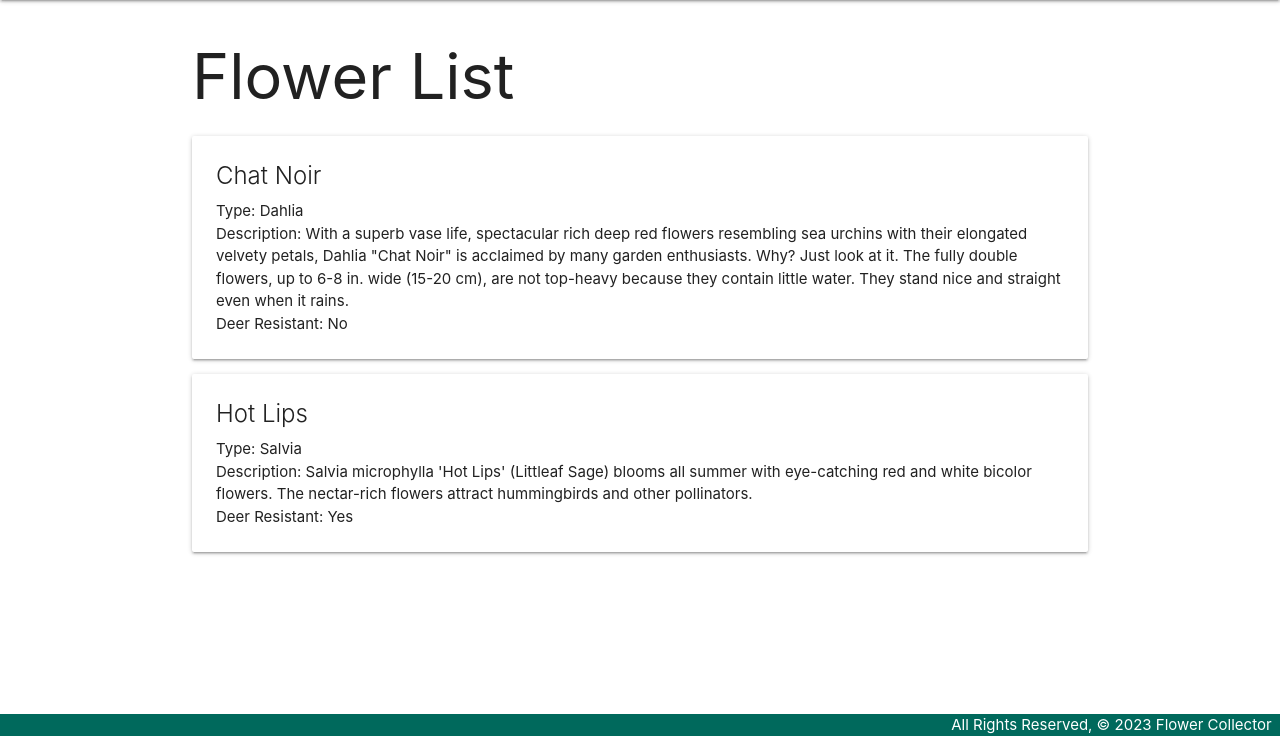
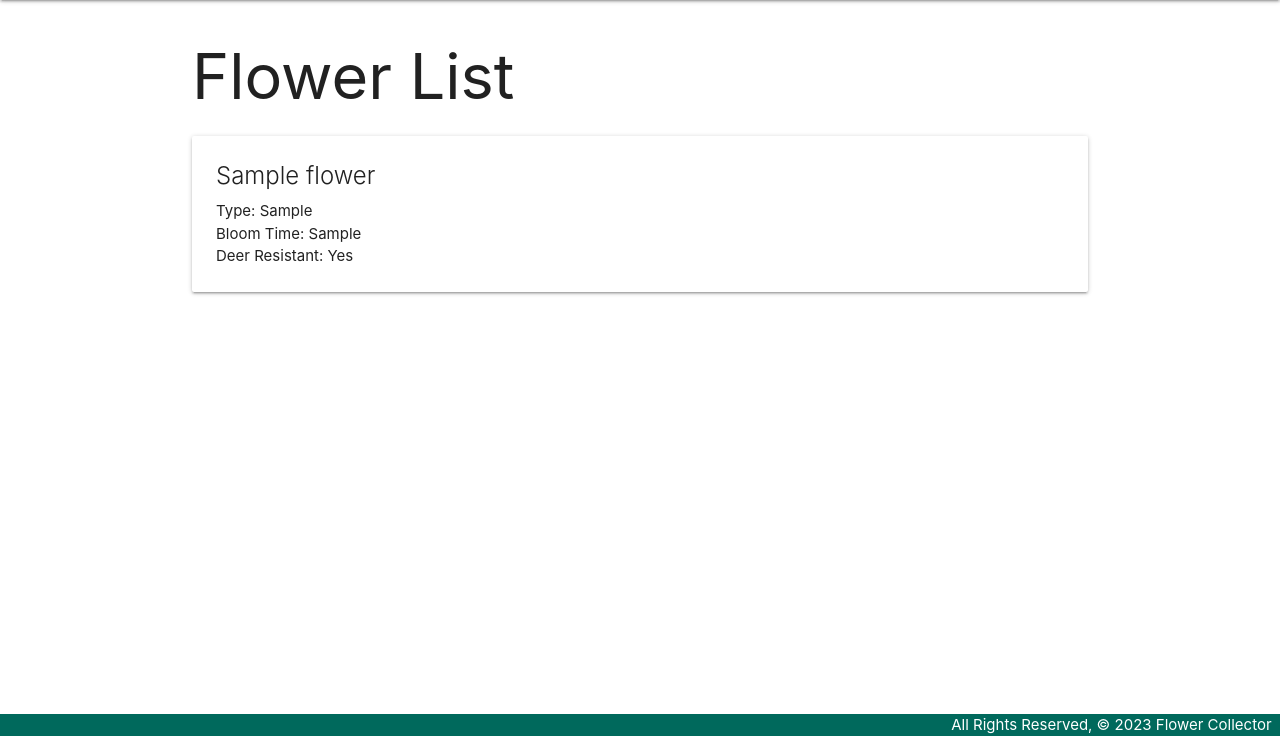
Before and after one commit to SaidNivek/flowercollector, a Django app: page /flowers/ in a window 1280 px wide. Shown: the part 64-800 px from the top of the page. Run offline with Django 4.2, Linux system fonts and the light colour scheme; tables that the repository leaves empty hold one stand-in row (values such as "Sample post").

Commit message:
Update flowers/index.html to reflect Flower model

```diff
--- a/main_app/templates/flowers/index.html
+++ b/main_app/templates/flowers/index.html
@@ -7,8 +7,8 @@
   <div class="card">
     <div class="card-content">
       <span class="card-title">{{ flower.name }}</span>
-      <p>Type: {{ flower.type }}</p>
-      <p>Description: {{ flower.description }}</p>
+      <p>Type: {{ flower.plantType }}</p>
+      <p>Bloom Time: {{ flower.bloom }}</p>
       {% if flower.deerResistant %}
         <p>Deer Resistant: Yes</p>
       {% else %}
--- a/main_app/views.py
+++ b/main_app/views.py
@@ -1,4 +1,5 @@
 from django.shortcuts import render
+from .models import Flower
 
 # Create your views here.
 
@@ -12,26 +13,7 @@ def about(request):
   return render(request, 'about.html')
 
 def flowers_index(request):
+  flowers = Flower.objects.all()
   return render(request, 'flowers/index.html', {
     'flowers': flowers
   })
-
-# views.py
-
-# Add this cats list below the imports
-flowers = [
-    {
-        'name': 'Chat Noir',
-        'type': 'Dahlia',
-        'description': 'With a superb vase life, spectacular rich deep red flowers resembling sea urchins with their elongated velvety petals, Dahlia "Chat Noir" is acclaimed by many garden enthusiasts. Why? Just look at it. The fully double flowers, up to 6-8 in. wide (15-20 cm), are not top-heavy because they contain little water. They stand nice and straight even when it rains.',
-        'image': 'https://www.gardenia.net/storage/app/public/uploads/images/detail/202541.webp',
-        'deerResistant': False
-    },
-    {
-        'name': 'Hot Lips',
-        'type': 'Salvia',
-        'description': "Salvia microphylla 'Hot Lips' (Littleaf Sage) blooms all summer with eye-catching red and white bicolor flowers. The nectar-rich flowers attract hummingbirds and other pollinators.",
-        'image': 'https://www.highcountrygardens.com/media/catalog/product/s/a/salvia_microphylla_hot_lips_close_up_of_flwrs_cc.jpg?quality=80&bg-color=255,255,255&fit=bounds&height=560&width=560&canvas=560:560',
-        'deerResistant': True
-    },
-]
```
